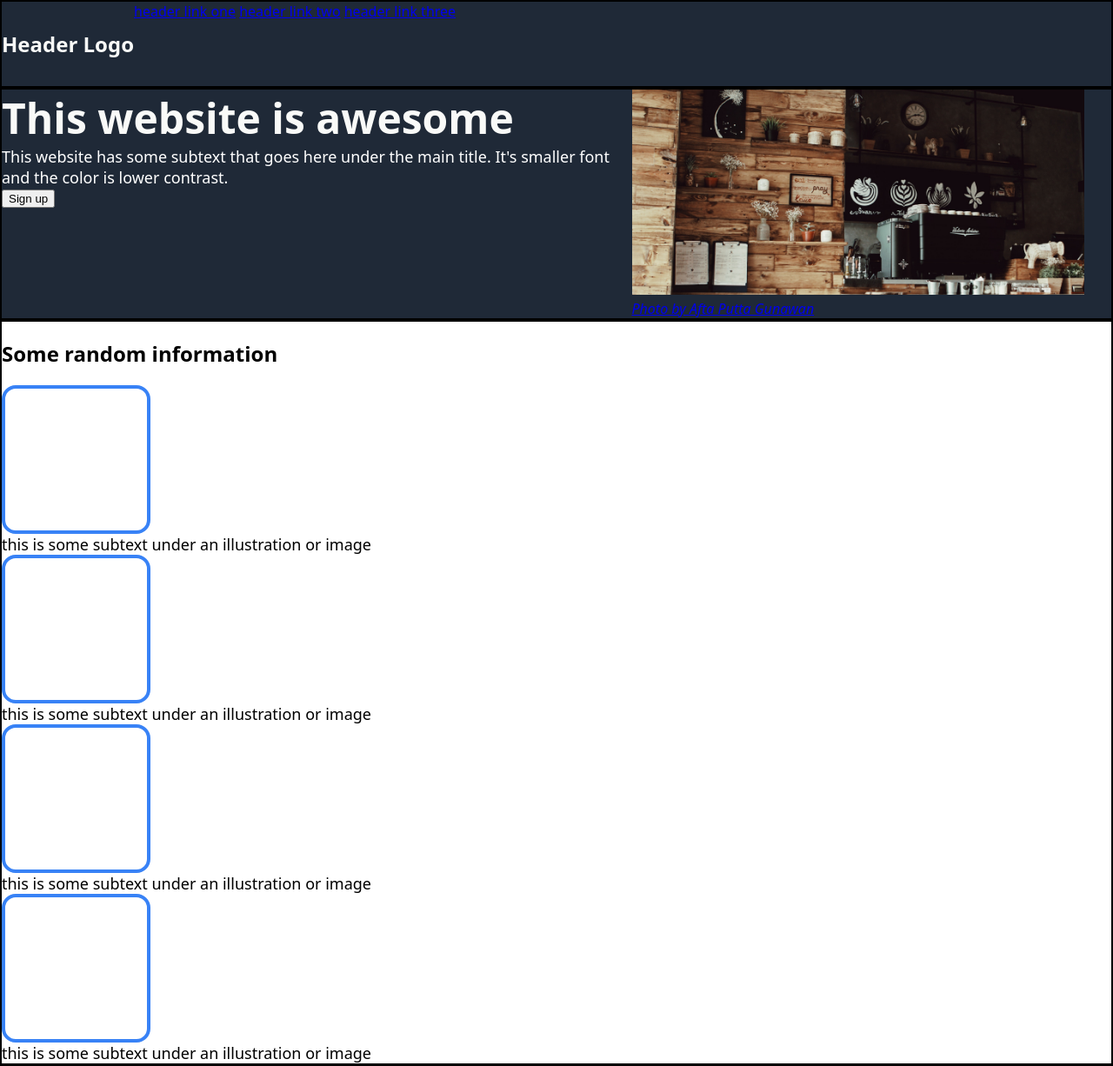
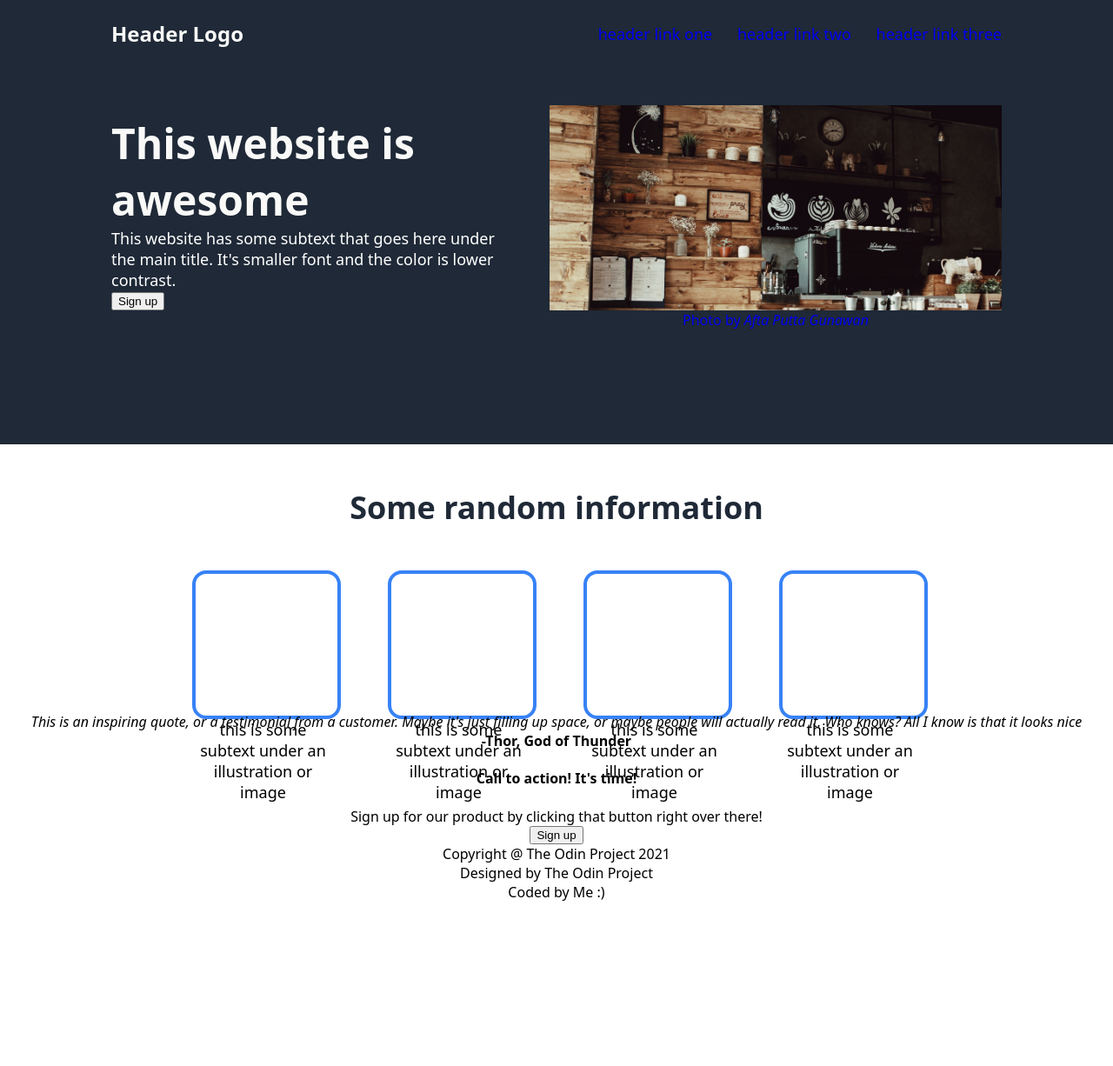
Before and after one commit to BelakTheWarlock/landing_page_TOP, a plain HTML site: page index.html in a window 1280 px wide. Shown: the top 1226 px of the page at 87% size. After the commit the page ends 1037 px from the top, so only its background shows below. Drawn offline with Linux system fonts and the light colour scheme.

Commit message:
Styled "Some randy info" section. Added comments

```diff
--- a/index.html
+++ b/index.html
@@ -10,55 +10,71 @@
     <title>Document</title>
 </head>
 <body class="flex-column">
-    <header class="dark-bg flex-row">
-        <h4 style="font-size: 24px;color: #F9FAF8;">Header Logo</h3>
+    <header class="dark-bg flex-row perfect-center">
+        <div class="container flex-row center-between" style="margin: 0; padding: 0; padding-top: 22px; width: 1024px;">
+            <p style="color: #F9FAF8;font-size: 24px;font-weight: bold;">Header Logo</p>
             <nav>
-            <a href="#">header link one</a>
-            <a href="#">header link two</a>
-            <a href="#">header link three</a>
+                <a href="#"
+                   class="no-underline no-visited no-active subtext"
+                   style="margin-left: 24px;">
+                        header link one
+                </a>
+                <a href="#"
+                   class="no-underline no-visited no-active subtext"
+                   style="margin-left: 24px;">
+                        header link two
+                </a>
+                <a href="#"
+                   class="no-underline no-visited no-active subtext"
+                   style="margin-left: 24px;">
+                        header link three
+                </a>
             </nav>
+        </div>
     </header>
-    <div class="dark-bg flex-row">
-        <section>
+    <div class="dark-bg" style="padding-top: 66px; padding-bottom: 132px;">
+        <div class="flex-row perfect-center">
+            <section style="margin-right: 54px; width: 450px; height: 236px">
                 <p style="font-size: 48px;font-weight: bolder;color: #F9FAF8;">This website is awesome</p>
                 <p class="subtext">This website has some subtext that goes here under the main title. It's smaller font and the color is lower contrast.</p>
                 <button>Sign up</button>
             </section>
-        <div>
+            <div class="flex-column perfect-center">
                 <img src="cafe_store.jpg" alt="Cafe Shop" width="520" height="236">
-            <cite><a href="https://www.pexels.com/@apgpotr/">Photo by Afta Putta Gunawan</a></cite>
-        </div>
-    </div>
-    <div>
-        <h2>Some random information</h2>
-        <div>
-            <div class="card-container">
-                <div class="card"></div>
-                <p class="subtext">this is some subtext under an illustration or image</p>
-            </div>
-            <div class="card-container">
-                <div class="card"></div>
-                <p class="subtext">this is some subtext under an illustration or image</p>
-            </div>
-            <div class="card-container">
-                <div class="card"></div>
-                <p class="subtext">this is some subtext under an illustration or image</p>
-            </div>
-            <div class="card-container">
-                <div class="card"></div>
-                <p class="subtext">this is some subtext under an illustration or image</p>
+                <a href="https://www.pexels.com/@apgpotr/" class="no-underline no-visited no-active" target="_blank">Photo by <i>Afta Putta Gunawan</i></a>
             </div>
         </div>
     </div>
-    <div>
+    <div class="flex-column perfect-center">
+        <p id="information-header">Some random information</p>
+        <div class="flex-row center-around" style="width: 900px;">
+            <div class="card-container">
+                <div class="card"></div>
+                <p class="t-center subtext">this is some subtext under an illustration or image</p>
+            </div>
+            <div class="card-container perfect-center">
+                <div class="card"></div>
+                <p class="t-center subtext">this is some subtext under an illustration or image</p>
+            </div>
+            <div class="card-container perfect-center">
+                <div class="card"></div>
+                <p class="t-center subtext">this is some subtext under an illustration or image</p>
+            </div>
+            <div class="card-container perfect-center">
+                <div class="card"></div>
+                <p class="t-center subtext">this is some subtext under an illustration or image</p>
+            </div>
+        </div>
+    </div>
+    <div class="flex-column perfect-center">
         <p><i>This is an inspiring quote, or a testimonial from a customer. Maybe it's just filling up space, or maybe people will actually read it. Who knows? All I know is that it looks nice</i></p><p><b>-Thor, God of Thunder</b></p>
     </div>
-    <div>
+    <div class="flex-column perfect-center">
         <h4>Call to action! It's time!</h4>
         <p>Sign up for our product by clicking that button right over there!</p>
         <button>Sign up</button>
     </div>
-    <footer>
+    <footer class="flex-column perfect-center">
         <p>Copyright @ The Odin Project 2021</p>
         <p>Designed by The Odin Project</p>
         <p>Coded by Me :)</p>
--- a/style.css
+++ b/style.css
@@ -1,16 +1,21 @@
+/*
+    If a selector targets a tag, it is purely for
+    overriding default formatting.
+    If a specific element in its context needs to be changed,
+    either it will use a descriptive class or it will be
+    written in a style attribute. Very rarely an element will
+    be given its own unique space in this file. In those instances
+    they will be selected using the id selector, and will be at
+    the very bottom of the document.
+    This is in hopes of maintaining brevity in this CSS file.
+*/
+
 body {
     margin: 0;
     border: none;
     padding: none;
     font-family: system-ui, -apple-system, BlinkMacSystemFont, 'Segoe UI', Roboto, Oxygen, Ubuntu, Cantarell, 'Open Sans', 'Helvetica Neue', sans-serif;
 }
-
-body > * {
-    margin: 0;
-    border: 2px solid black;
-    padding: 0;
-}
-
 p {
     margin: 0;
     padding: 0;
@@ -26,6 +31,21 @@ p {
     flex-direction: column;
 }
 
+.perfect-center {
+    justify-content: center;
+    align-items: center;
+}
+
+.center-between {
+    justify-content: space-between;
+    align-items: center;
+}
+
+.center-around {
+    justify-content: space-around;
+    align-items: center;
+}
+
 .dark-bg {
     background-color: #1F2937;
     color: #fff;
@@ -36,8 +56,18 @@ p {
     color: #000;
 }
 
+.t-center {
+    text-align: center;
+}
+
 .subtext {
     font-size: 18px;
+}
+
+.card-container {
+    margin: 0;
+    width: 163px;
+    height: 163px;
 }
 
 .card {
@@ -46,3 +76,23 @@ p {
     width: 163px;
     height: 163px;
 }
+
+.no-underline {
+    text-decoration: none;
+}
+
+.no-visited:visited {
+    color: #fff;
+}
+
+.no-active:active {
+    color: #fff;
+}
+
+#information-header {
+    margin-top: 48px;
+    margin-bottom: 48px;
+    color: #1f2937;
+    font-size: 36px;
+    font-weight: bolder;
+}
```
Lines whose indentation alone changed are shown as unchanged.
